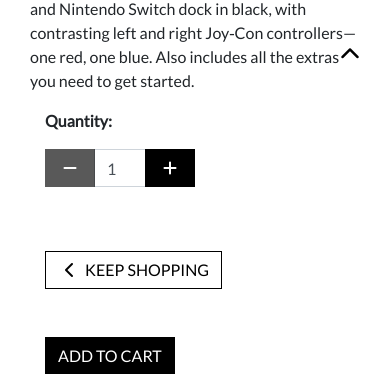
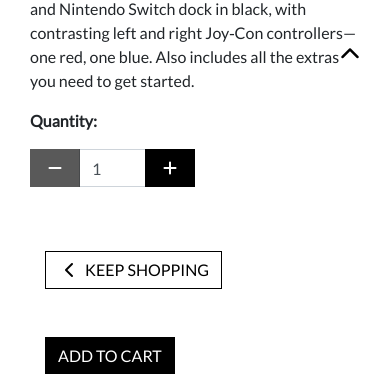
Before and after one commit to sree0831/MSP-4, a Django app: page /products/1 in a window 390 px wide. Shown: the part 707-1081 px from the top of the page. Run offline with Django 3.2, Linux system fonts and the light colour scheme; data comes from the database, SQL or seed files in the repository; some libraries are stand-ins or nearby versions.

Commit message:
updated product responsive

```diff
--- a/products/templates/products/product_detail.html
+++ b/products/templates/products/product_detail.html
@@ -51,7 +51,7 @@
                     <p class="mt-3">{{ product.description }}</p>
                     <form class="form" action="{% url 'add_to_bag' product.id %}" method="POST">
                         {% csrf_token %}
-                          <div class="col-12">
+                          <div class="table-column amount">
                                 <p class="mt-3"><strong>Quantity:</strong></p>
                                 <div class="form-group w-50">
                                     <div class="input-group">
```
